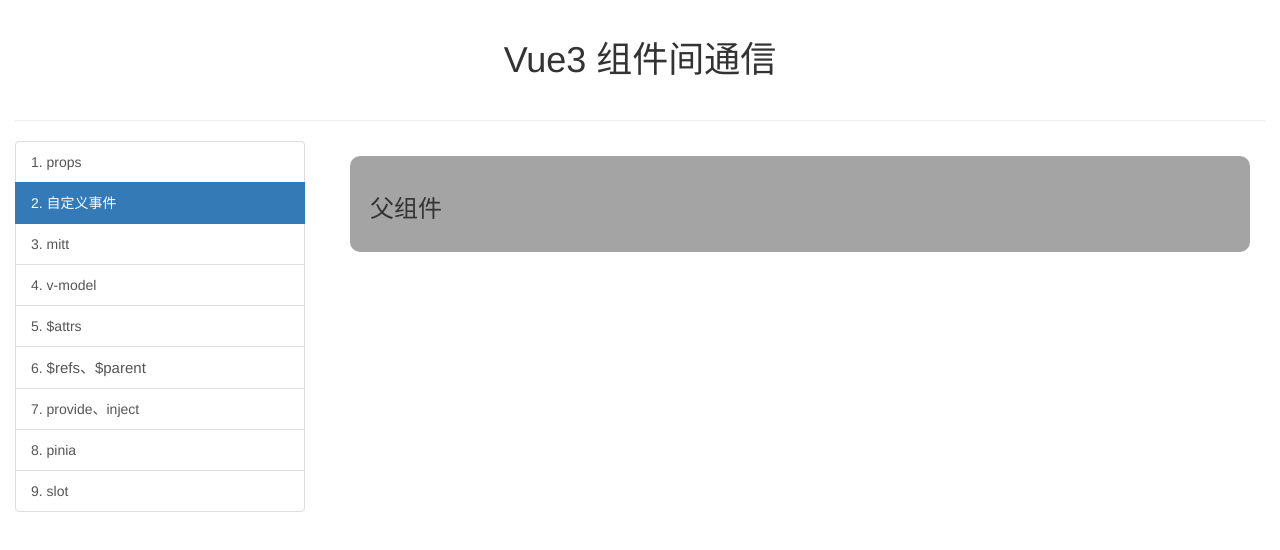
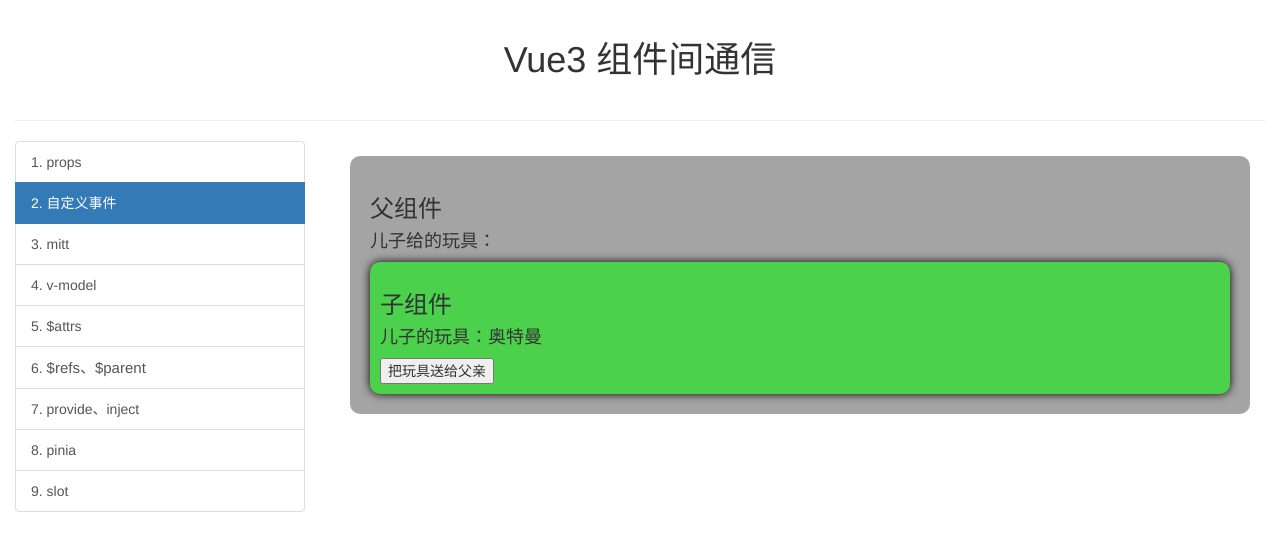
Before and after one commit to LYLMagui/vue3-init, a Vue app: page /event in a window 1280 px wide. Shown: the top 550 px of the page. Built offline with nearby package versions, Linux system fonts and the light colour scheme.

Commit message:
『53.组件通信 自定义事件』

```diff
--- a/src/pages/02_custom-event/Child.vue
+++ b/src/pages/02_custom-event/Child.vue
@@ -1,17 +1,25 @@
 <template>
 	<div class="child">
 		<h3>子组件</h3>
-	<h4>父亲给的车：{{ car }}</h4>
+		<h4>儿子的玩具：{{ toy }}</h4>
+		<button @click="emit('send-toy', toy)">把玩具送给父亲</button>
 	</div>
 </template>
 
 <script setup lang="ts" name="Child">
-import { defineProps } from 'vue';
-defineProps(["car"]);
+import { ref } from 'vue';
+// 数据
+
+const toy = ref("奥特曼");
+
+// 声明事件
+const emit = defineEmits(["send-toy"])
+
+
 </script>
 
 <style scoped>
-	.child{
+.child {
 	margin-top: 10px;
 	background-color: rgb(76, 209, 76);
 	padding: 10px;
--- a/src/pages/02_custom-event/Father.vue
+++ b/src/pages/02_custom-event/Father.vue
@@ -1,21 +1,34 @@
 <template>
 	<div class="father">
 		<h3>父组件</h3>
-
+		<h4>儿子给的玩具：{{ toy }}</h4>
+		<Child @send-toy="getToy"/>
 	</div>
 </template>
 
 <script setup lang="ts" name="Father">
+import { ref } from 'vue'
+import Child from './Child.vue';
+
+// 数据
+const toy = ref("");
+
+// 方法
+function getToy(value:string) {
+	toy.value = value;
+}
+
 
 </script>
 
 <style scoped>
-	.father{
-		background-color:rgb(165, 164, 164);
+.father {
+	background-color: rgb(165, 164, 164);
 	padding: 20px;
 	border-radius: 10px;
 }
-	.father button{
+
+.father button {
 	margin-right: 5px;
 }
 </style>
```
Lines whose indentation alone changed are shown as unchanged.
